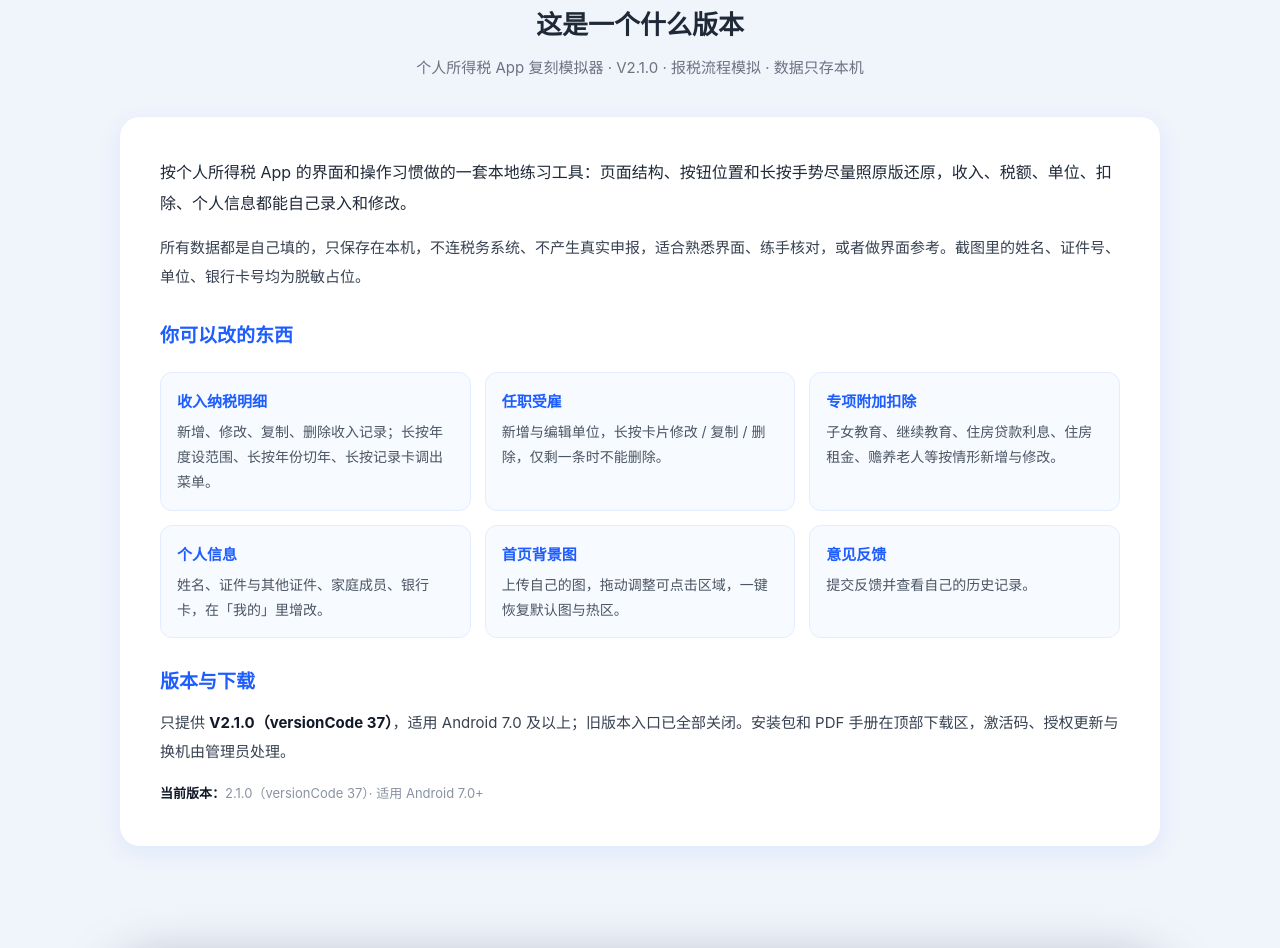
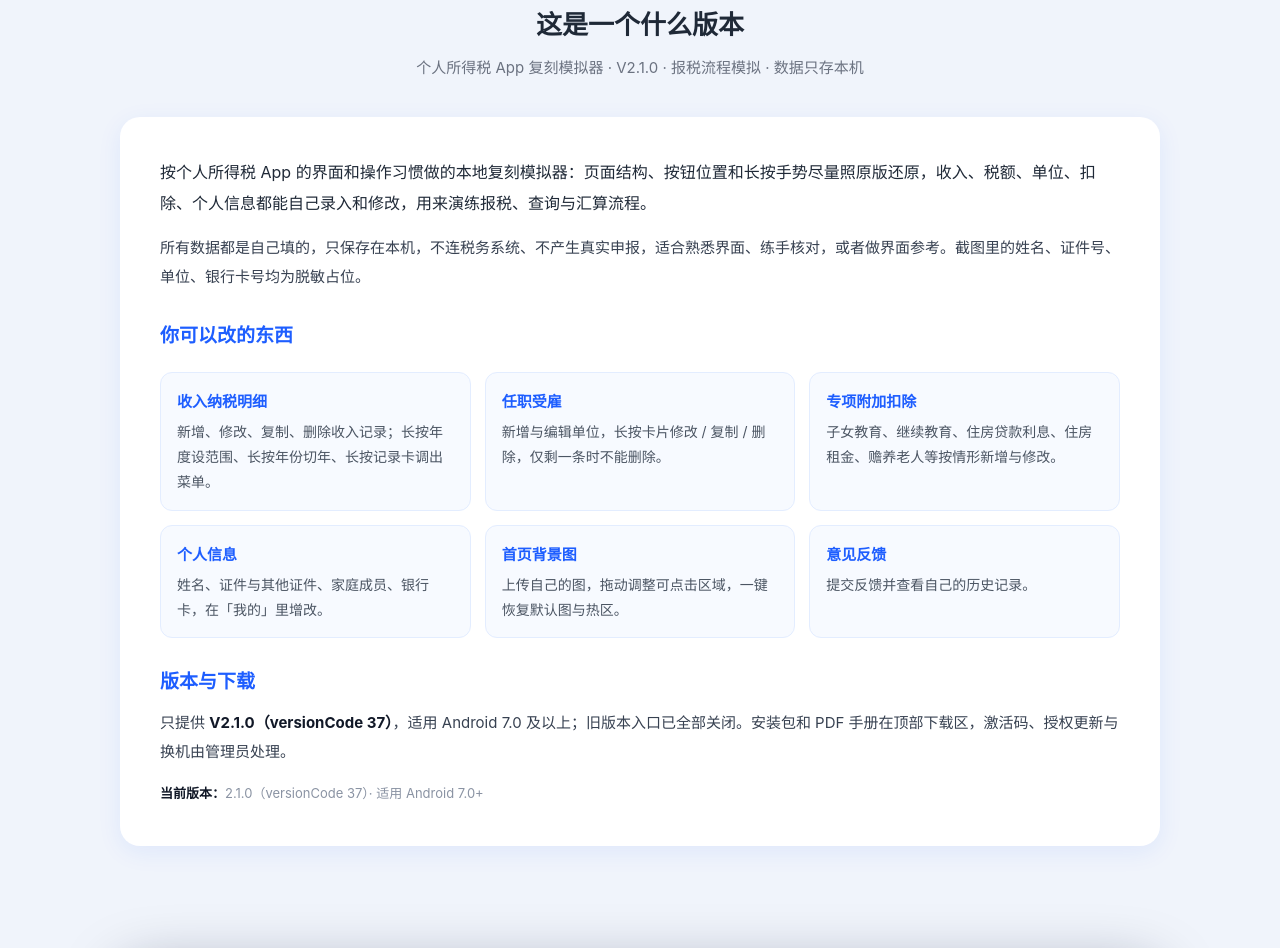
Before and after one commit to geshuiapp/geshui2027, a plain HTML site: page index.html in a window 1280 px wide. Shown: the part 5542-6490 px from the top of the page. Drawn offline with Linux system fonts and the light colour scheme.

Commit message:
docs: 首页导语补充复刻模拟器与报税演练关键词

```diff
--- a/index.html
+++ b/index.html
@@ -655,7 +655,7 @@ img { max-width: 100%; }
     <h2>这是一个什么版本</h2>
     <p class="sub">个人所得税 App 复刻模拟器 · V2.1.0 · 报税流程模拟 · 数据只存本机</p>
     <div class="article">
-      <p class="lead">按个人所得税 App 的界面和操作习惯做的一套本地练习工具：页面结构、按钮位置和长按手势尽量照原版还原，收入、税额、单位、扣除、个人信息都能自己录入和修改。</p>
+      <p class="lead">按个人所得税 App 的界面和操作习惯做的本地复刻模拟器：页面结构、按钮位置和长按手势尽量照原版还原，收入、税额、单位、扣除、个人信息都能自己录入和修改，用来演练报税、查询与汇算流程。</p>
 
       <p>所有数据都是自己填的，只保存在本机，不连税务系统、不产生真实申报，适合熟悉界面、练手核对，或者做界面参考。截图里的姓名、证件号、单位、银行卡号均为脱敏占位。</p>
 
```
